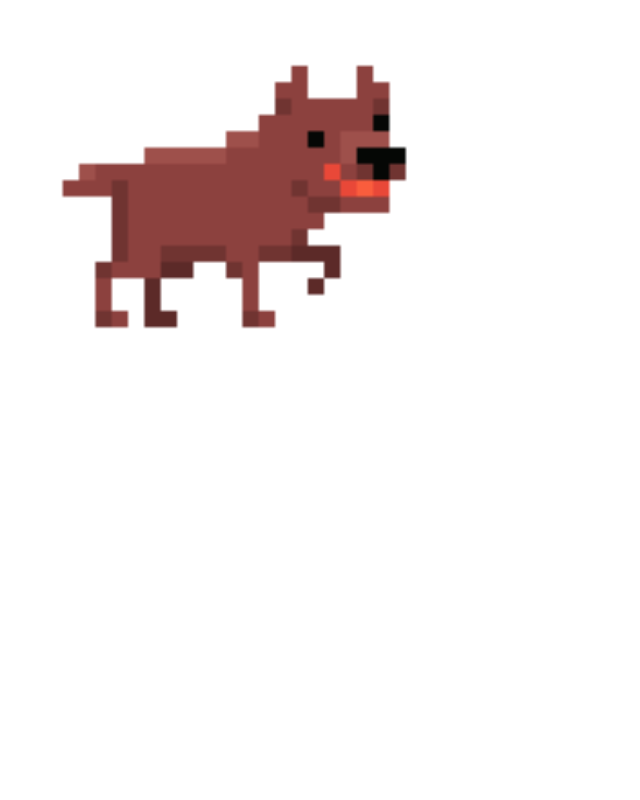
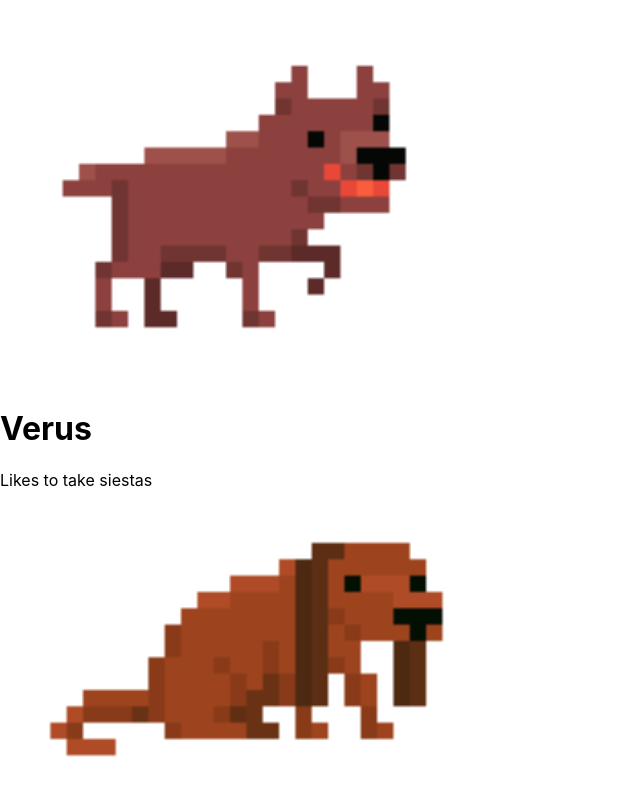
Before and after one commit to KingOneGuy/Dogs_Project, a Next.js app: page / in a window 1280 px wide. Shown: the top 800 px of the page, without its empty margins (0-640 px from the left). Built offline with nearby package versions, Linux system fonts and the light colour scheme.

Commit message:
Working list display
The dogs show properly!
Next step: Formatting

```diff
--- a/pages/index.js
+++ b/pages/index.js
@@ -70,14 +70,17 @@ class DogList extends React.Component{
 			console.log(dogs[0].src);
 
 			return(
-				/*dogs.map(i => {
-					<div>
-						<img src={i.src} />
-						<h1>{i.name}</h1>
-						<p>{i.description}</p>
-					</div>
-				})*/
-				<img src={dogs[0].src} />
+				<div>
+					{dogs.map(i => {
+						return(
+							<div>
+								<img src={i.src} />
+								<h1>{i.name}</h1>
+								<p>{i.description}</p>
+							</div>
+						)
+					})}
+				</div>
 			)
 		}else{
 			console.log("dogs null");
```
